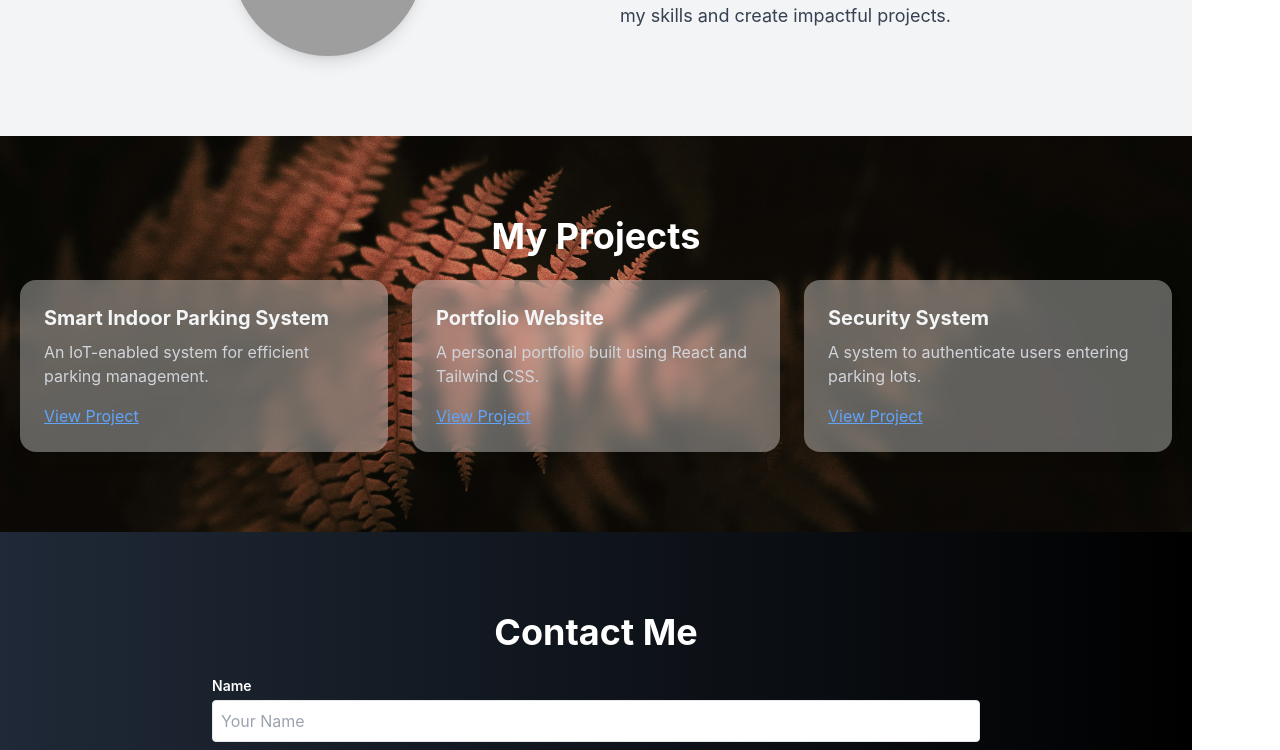
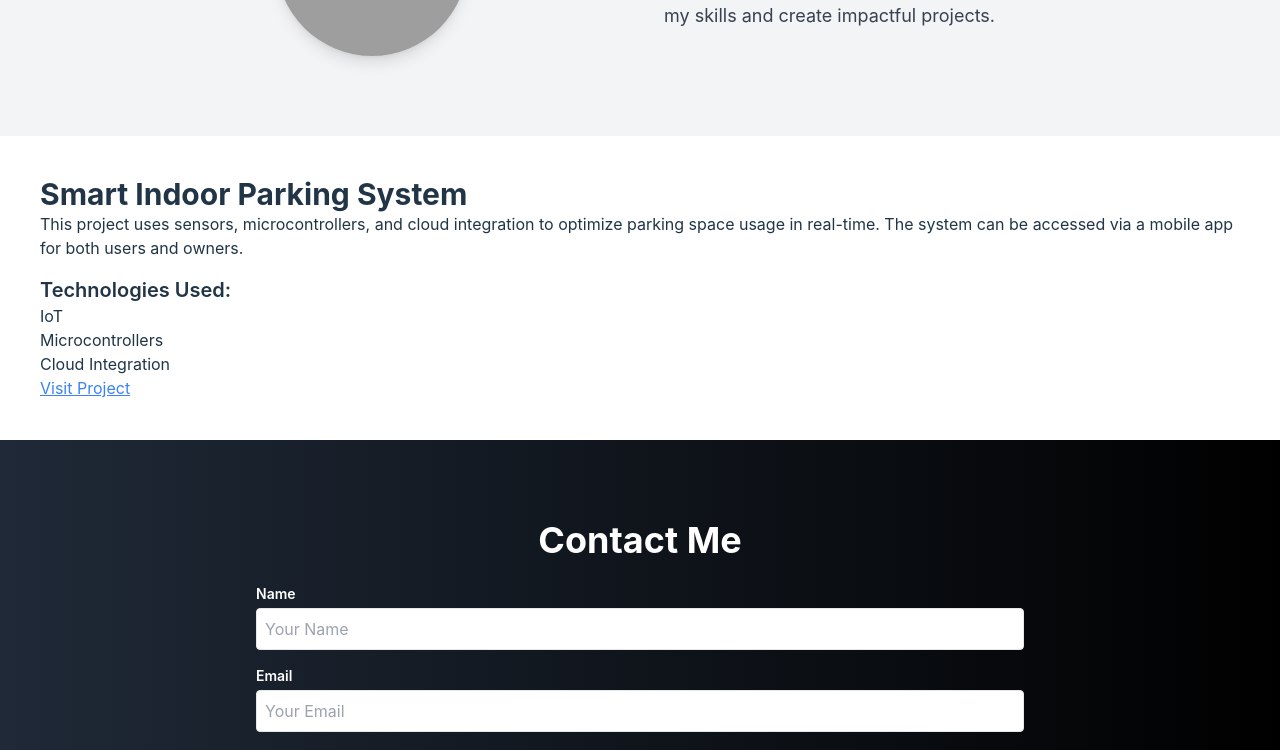
Before and after one commit to RushiPatel9144/portfolioWebsite, a React (Vite) app: page /project/11 in a window 1280 px wide. Shown: the part 1140-1890 px from the top of the page. Built offline with nearby package versions, Linux system fonts and the light colour scheme; grey boxes are pictures that could not be loaded.

Commit message:
Added routes to Projects

```diff
--- a/src/App.jsx
+++ b/src/App.jsx
@@ -6,6 +6,7 @@ import Navbar from "./components/Navbar";
 import Hero from "./components/Hero";
 import About from "./components/About";
 import Projects from "./components/Projects";
+import ProjectDetails from "./components/ProjectDetails"; // Make sure to import ProjectDetails
 import Blog from "./components/Blog";
 import BlogDetails from "./components/BlogDetails"; // Import the BlogDetails component
 import Contact from "./components/Contact";
@@ -19,14 +20,22 @@ function App() {
 				<Navbar />
 				<Hero />
 				<About />
-				<Projects />
 				<Routes>
-					{/* Main Blog page */}
+					{/* Routes for Projects */}
 					<Route
 						path="/"
+						element={<Projects />}
+					/>
+					<Route
+						path="/project/:id"
+						element={<ProjectDetails />}
+					/>
+
+					{/* Routes for Blog */}
+					<Route
+						path="/blog"
 						element={<Blog />}
 					/>
-					{/* Individual Blog Post details */}
 					<Route
 						path="/blog/:id"
 						element={<BlogDetails />}
--- /dev/null
+++ b/src/components/ProjectDetails.jsx
@@ -0,0 +1,37 @@
+/** @format */
+
+import { useParams } from "react-router-dom";
+import projects from "../data/projectData.json"; // Your project data
+
+const ProjectDetails = () => {
+	const { id } = useParams(); // Retrieve the 'id' from the URL parameter
+	const project = projects.find((p) => p.id === id); // Find the project by id
+
+	if (!project) {
+		return <p>Project not found.</p>;
+	}
+
+	return (
+		<div className="p-10"
+        >
+			<h2 className="text-3xl font-bold">{project.name}</h2>
+			<p>{project.details}</p>
+			<h3 className="text-xl font-semibold mt-4">Technologies Used:</h3>
+			<ul>
+				{project.technologies.map((tech, index) => (
+					<li key={index}>{tech}</li>
+				))}
+			</ul>
+			<a
+				href={project.link}
+				target="_blank"
+				rel="noopener noreferrer"
+				className="text-blue-500 underline mt-4"
+			>
+				Visit Project
+			</a>
+		</div>
+	);
+};
+
+export default ProjectDetails;
--- a/src/components/Projects.jsx
+++ b/src/components/Projects.jsx
@@ -1,44 +1,42 @@
 /** @format */
+
+import { Link } from "react-router-dom";
+import projects from "../data/projectData.json"; // Your project data
 import back from "../assets/10.jpg";
-import projects from "../data/projectData.json"; // Adjust path as necessary
 
 const Projects = () => {
-
-
 	return (
 		<section
 			id="projects"
-			className=" py-20 px-5 relative w-full h-2/4 bg-cover bg-center text-gray-900"
+			className="py-20 px-5 relative w-full h-2/4 bg-cover bg-center text-gray-900"
 			style={{
 				backgroundImage: `url(${back})`, // Reference the imported image here
 			}}
 		>
-			<h2 className="	text-4xl font-bold text-white text-center  mb-6">
+			<h2 className="text-4xl font-bold text-white text-center mb-6">
 				My Projects
 			</h2>
 
-			<div className="grid grid-cols-1  sm:grid-cols-2 lg:grid-cols-3 gap-6 max-w-6xl mx-auto blur(1px)">
-				{projects.map((project, index) => (
+			<div className="grid grid-cols-1 sm:grid-cols-2 lg:grid-cols-3 gap-6 max-w-6xl mx-auto">
+				{projects.map((project) => (
 					<div
-						key={index}
-						className="p-6 backdrop-blur text-gray-100  rounded-2xl shadow-lg bg-white/35 hover:shadow-2xl
-						 hover:bg-transparent/5 transition-opacity transition-colors transition-transform duration-600 hover:border hover:border-white
-						 ease-in-out transform hover:scale-95 group"
+						key={project.id}
+						className="p-6 backdrop-blur text-gray-100 rounded-2xl shadow-lg bg-white/35 hover:shadow-2xl
+                 hover:bg-transparent/5 transition-opacity transition-colors transition-transform duration-500 hover:border hover:border-white
+                 ease-in-out transform hover:scale-95 group"
 					>
 						<h3 className="text-xl font-bold mb-2 group-hover:scale-95 transition-transform ease-in">
 							{project.name}
 						</h3>
-						<p className="text-gray-300 mb-4  group-hover:scale-95 transition-transform ease-in">
+						<p className="text-gray-300 mb-4 group-hover:scale-95 transition-transform ease-in">
 							{project.description}
 						</p>
-						<a
-							href={project.link}
+						<Link
+							to={`/project/${project.id}`} // Use dynamic routing based on the project id
 							className="text-blue-400 hover:text-blue-700 underline"
-							target="_blank"
-							rel="noopener noreferrer"
 						>
 							View Project
-						</a>
+						</Link>
 					</div>
 				))}
 			</div>
--- a/src/data/projectData.json
+++ b/src/data/projectData.json
@@ -1,6 +1,6 @@
 [
     {
-        "id": "1",
+        "id": "11",
         "name": "Smart Indoor Parking System",
         "description": "An IoT-enabled system for efficient parking management.",
         "details": "This project uses sensors, microcontrollers, and cloud integration to optimize parking space usage in real-time. The system can be accessed via a mobile app for both users and owners.",
@@ -9,10 +9,10 @@
             "Microcontrollers",
             "Cloud Integration"
         ],
-        "link": "#1"
+        "link": "#navbar"
     },
     {
-        "id": "2",
+        "id": "22",
         "name": "Portfolio Website",
         "description": "A personal portfolio built using React and Tailwind CSS.",
         "details": "A responsive portfolio showcasing projects, blogs, and contact details, built using modern frontend technologies.",
@@ -20,10 +20,10 @@
             "React",
             "Tailwind CSS"
         ],
-        "link": "#2"
+        "link": "#navbar"
     },
     {
-        "id": "3",
+        "id": "33",
         "name": "Security System",
         "description": "A system to authenticate users entering parking lots.",
         "details": "This project includes facial recognition and RFID-based authentication to ensure secure parking lot access.",
@@ -31,6 +31,6 @@
             "Facial Recognition",
             "RFID"
         ],
-        "link": "#3"
+        "link": "#navbar"
     }
 ]
```
